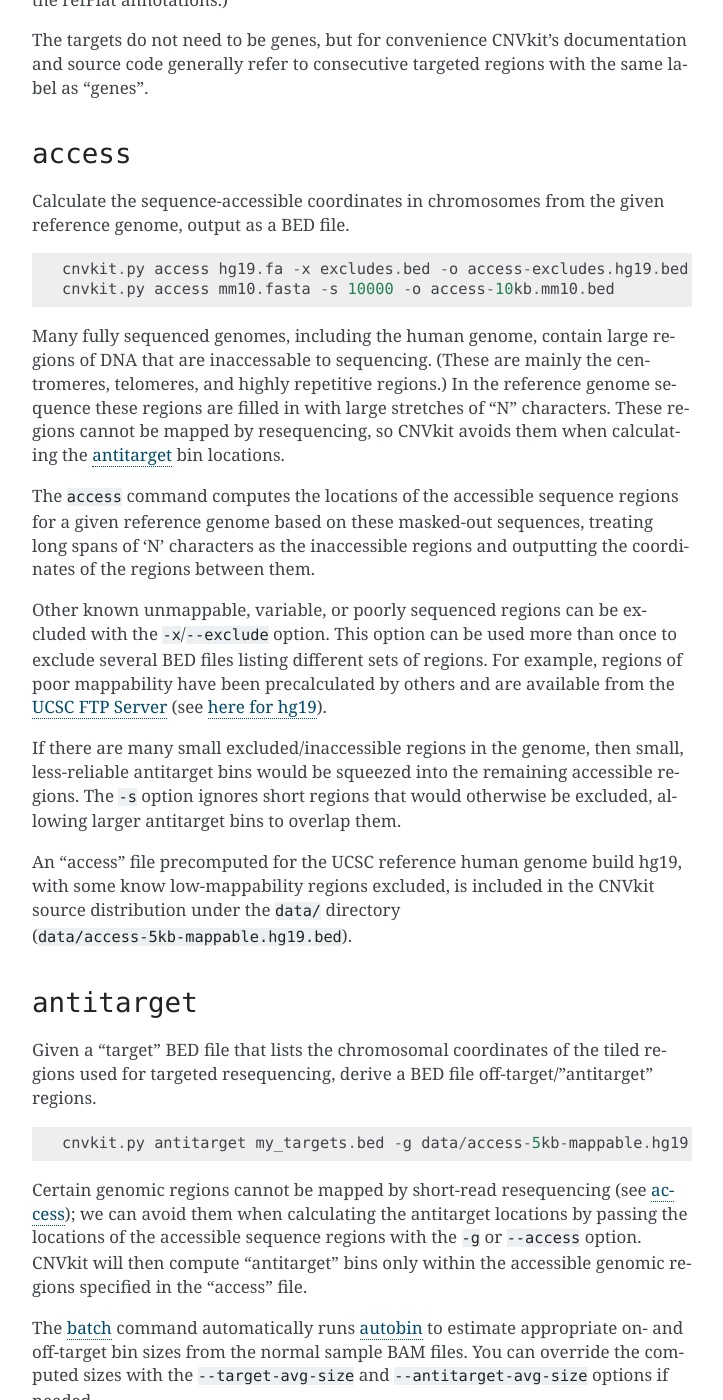
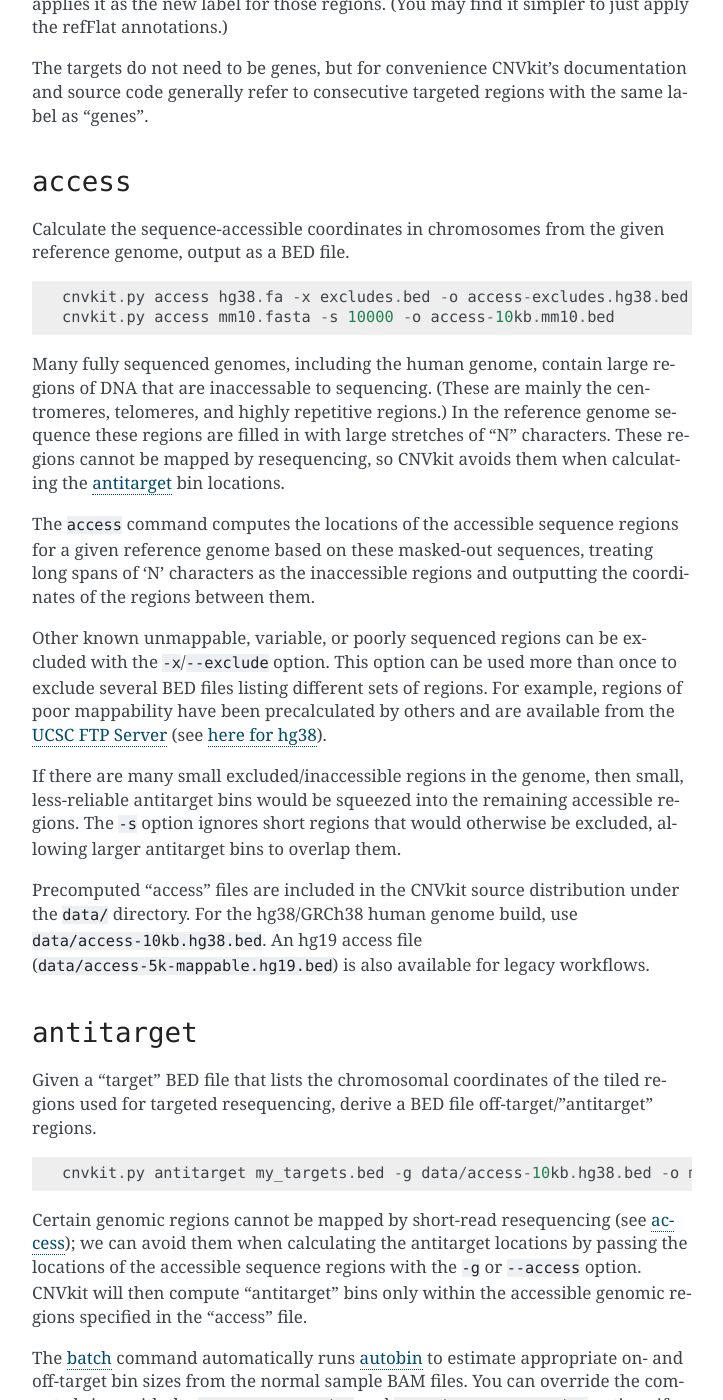
Before and after one commit to etal/cnvkit, a Sphinx documentation site: the page built from doc/pipeline.rst, in a window 1280 px wide and 1400 px high, scrolled down 4188 px. Shown: the whole window, without its empty margins (388-1111 px from the left). Built offline with Sphinx 7.4.7, drawn with Linux system fonts in a browser that asks for light colours; some of the changed text lies outside the part shown.

Commit message:
docs: update examples to use hg38 as primary reference genome
hg38/GRCh38 data files were added in PR #837 but documentation still
defaulted to hg19 examples. Update pipeline, quickstart, nonhybrid,
and scripts docs to show hg38 as the primary reference while noting
hg19 files remain available for legacy workflows.

Ref #822

```diff
--- a/doc/nonhybrid.rst
+++ b/doc/nonhybrid.rst
@@ -26,7 +26,7 @@
 annotation database is required and used to label genes in the outputs::
 
     cnvkit.py batch Sample1.bam Sample2.bam -n Control1.bam Control2.bam \
-            -m wgs -f hg19.fasta --annotate refFlat.txt
+            -m wgs -f hg38.fasta --annotate data/refFlat_hg38.txt
 
 To speed up and/or improve the accuracy of WGS analyses, try any or all of the
 following:
--- a/doc/pipeline.rst
+++ b/doc/pipeline.rst
@@ -27,8 +27,8 @@
 
     # From baits and tumor/normal BAMs
     cnvkit.py batch *Tumor.bam --normal *Normal.bam \
-        --targets my_baits.bed --annotate refFlat.txt \
-        --fasta hg19.fasta --access data/access-5kb-mappable.hg19.bed \
+        --targets my_baits.bed --annotate data/refFlat_hg38.txt \
+        --fasta hg38.fasta --access data/access-10kb.hg38.bed \
         --output-reference my_reference.cnn --output-dir results/ \
         --diagram --scatter
 
@@ -38,7 +38,7 @@
     # Reusing targets and antitargets to build a new reference, but no analysis
     cnvkit.py batch -n *Normal.bam --output-reference new_reference.cnn \
         -t my_targets.bed -a my_antitargets.bed \
-        -f hg19.fasta -g data/access-5kb-mappable.hg19.bed
+        -f hg38.fasta -g data/access-10kb.hg38.bed
 
 With the ``-p`` option, process each of the BAM files in parallel, as separate
 subprocesses. The status messages logged to the console will be somewhat
@@ -51,15 +51,15 @@
 
 The pipeline executed by the ``batch`` command is equivalent to::
 
-    cnvkit.py access hg19.fa -o access.hg19.bed
-    cnvkit.py autobin *.bam -t baits.bed -g access.hg19.bed [--annotate refFlat.txt --short-names]
+    cnvkit.py access hg38.fa -o access.hg38.bed
+    cnvkit.py autobin *.bam -t baits.bed -g access.hg38.bed [--annotate data/refFlat_hg38.txt --short-names]
 
     # For each sample...
     cnvkit.py coverage Sample.bam baits.target.bed -o Sample.targetcoverage.cnn
     cnvkit.py coverage Sample.bam baits.antitarget.bed -o Sample.antitargetcoverage.cnn
 
     # With all normal samples...
-    cnvkit.py reference *Normal.{,anti}targetcoverage.cnn --fasta hg19.fa -o my_reference.cnn
+    cnvkit.py reference *Normal.{,anti}targetcoverage.cnn --fasta hg38.fa -o my_reference.cnn
 
     # For each tumor sample...
     cnvkit.py fix Sample.targetcoverage.cnn Sample.antitargetcoverage.cnn my_reference.cnn -o Sample.cnr
@@ -94,7 +94,7 @@
 
 ::
 
-    cnvkit.py target my_baits.bed --annotate refFlat.txt --split -o my_targets.bed
+    cnvkit.py target my_baits.bed --annotate data/refFlat_hg38.txt --split -o my_targets.bed
 
 The BED file should be the baited genomic regions for your target capture kit,
 as provided by your vendor. Since these regions (usually exons) may be of
@@ -167,8 +167,10 @@
 In case the vendor BED file does not label each region with a corresponding gene
 name, the ``--annotate`` option can add or replace these labels.
 Gene annotation databases, e.g. RefSeq or Ensembl, are available in "flat"
-format from UCSC (e.g. `refFlat.txt for hg19
-<http://hgdownload.soe.ucsc.edu/goldenPath/hg19/database/refFlat.txt.gz>`_).
+format from UCSC (e.g. `refFlat.txt for hg38
+<http://hgdownload.soe.ucsc.edu/goldenPath/hg38/database/refFlat.txt.gz>`_).
+A pre-downloaded ``refFlat_hg38.txt`` is included in the CNVkit ``data/``
+directory.
 
 In other cases the region labels are a combination of human-readable gene names
 and database accession codes, separated by commas (e.g.
@@ -193,7 +195,7 @@
 
 ::
 
-    cnvkit.py access hg19.fa -x excludes.bed -o access-excludes.hg19.bed
+    cnvkit.py access hg38.fa -x excludes.bed -o access-excludes.hg38.bed
     cnvkit.py access mm10.fasta -s 10000 -o access-10kb.mm10.bed
 
 Many fully sequenced genomes, including the human genome, contain large regions
@@ -214,18 +216,18 @@
 different sets of regions.
 For example, regions of poor mappability have been precalculated by others and
 are available from the `UCSC FTP Server
-<ftp://hgdownload.soe.ucsc.edu/goldenPath/>`_ (see `here for hg19
-<ftp://hgdownload.soe.ucsc.edu/goldenPath/hg19/encodeDCC/wgEncodeMapability/>`_).
+<ftp://hgdownload.soe.ucsc.edu/goldenPath/>`_ (see `here for hg38
+<ftp://hgdownload.soe.ucsc.edu/goldenPath/hg38/encodeDCC/wgEncodeMapability/>`_).
 
 If there are many small excluded/inaccessible regions in the genome, then small,
 less-reliable antitarget bins would be squeezed into the remaining accessible
 regions.  The ``-s`` option ignores short regions that would otherwise be
 excluded, allowing larger antitarget bins to overlap them.
 
-An "access" file precomputed for the UCSC reference human genome build hg19,
-with some know low-mappability regions excluded, is included in the CNVkit
-source distribution under the ``data/`` directory
-(``data/access-5kb-mappable.hg19.bed``).
+Precomputed "access" files are included in the CNVkit source distribution under
+the ``data/`` directory. For the hg38/GRCh38 human genome build, use
+``data/access-10kb.hg38.bed``. An hg19 access file
+(``data/access-5k-mappable.hg19.bed``) is also available for legacy workflows.
 
 
 .. _antitarget:
@@ -239,7 +241,7 @@
 
 ::
 
-    cnvkit.py antitarget my_targets.bed -g data/access-5kb-mappable.hg19.bed -o my_antitargets.bed
+    cnvkit.py antitarget my_targets.bed -g data/access-10kb.hg38.bed -o my_antitargets.bed
 
 Certain genomic regions cannot be mapped by short-read resequencing (see
 :ref:`access`); we can avoid them when calculating the antitarget locations by
@@ -287,9 +289,9 @@
 
 ::
 
-    cnvkit.py autobin *.bam -t my_targets.bed -g access.hg19.bed
+    cnvkit.py autobin *.bam -t my_targets.bed -g data/access-10kb.hg38.bed
     cnvkit.py autobin *.bam -m amplicon -t my_targets.bed
-    cnvkit.py autobin *.bam -m wgs -b 50000 -g access.hg19.bed --annotate refFlat.txt
+    cnvkit.py autobin *.bam -m wgs -b 50000 -g data/access-10kb.hg38.bed --annotate data/refFlat_hg38.txt
 
 The BAM index (.bai) is used to quickly determine the total number of reads
 present in a file, and random sampling of targeted regions (``-t``) is used to
@@ -388,7 +390,7 @@
 Provide the ``*.targetcoverage.cnn`` and ``*.antitargetcoverage.cnn`` files
 created by the :ref:`coverage` command::
 
-    cnvkit.py reference *coverage.cnn -f ucsc.hg19.fa -o Reference.cnn
+    cnvkit.py reference *coverage.cnn -f hg38.fa -o Reference.cnn
 
 To analyze a cohort sequenced on a single platform, we recommend combining all
 normal samples into a pooled reference, even if matched tumor-normal pairs were
@@ -430,7 +432,7 @@
 
 ::
 
-    cnvkit.py reference -o FlatReference.cnn -f ucsc.hg19.fa -t targets.bed -a antitargets.bed
+    cnvkit.py reference -o FlatReference.cnn -f hg38.fa -t targets.bed -a antitargets.bed
 
 Possible uses for a flat reference include:
 
--- a/doc/scripts.rst
+++ b/doc/scripts.rst
@@ -44,7 +44,7 @@
       boundaries for enriched regions. (This is usually much slower then the
       guided approach.) ::
 
-        guess_baits.py -g access.hg19.bed Sample1.bam Sample2.bam -o baits.bed
+        guess_baits.py -g data/access-10kb.hg38.bed Sample1.bam Sample2.bam -o baits.bed
 
     In either mode, the input region coordinates can be provided in any of the
     formats handled by skgenome.tabio, but it's best to first run them through
```
Also changed, not shown: doc/quickstart.rst (+10 -9 lines).
